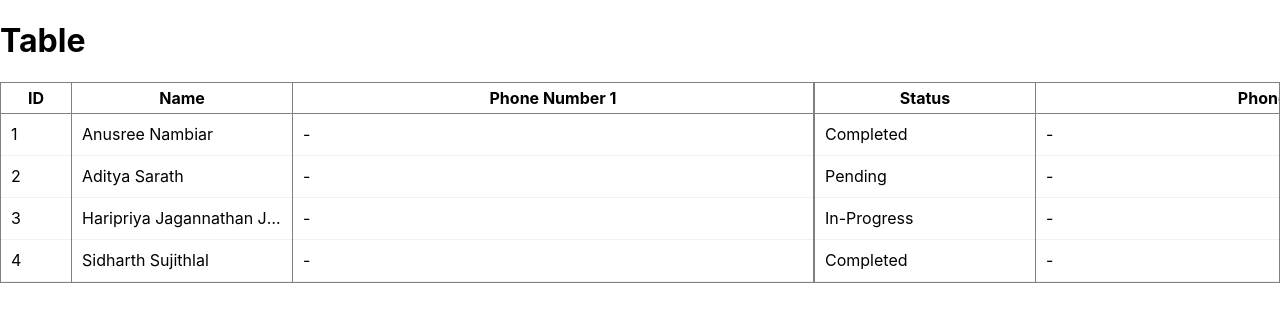
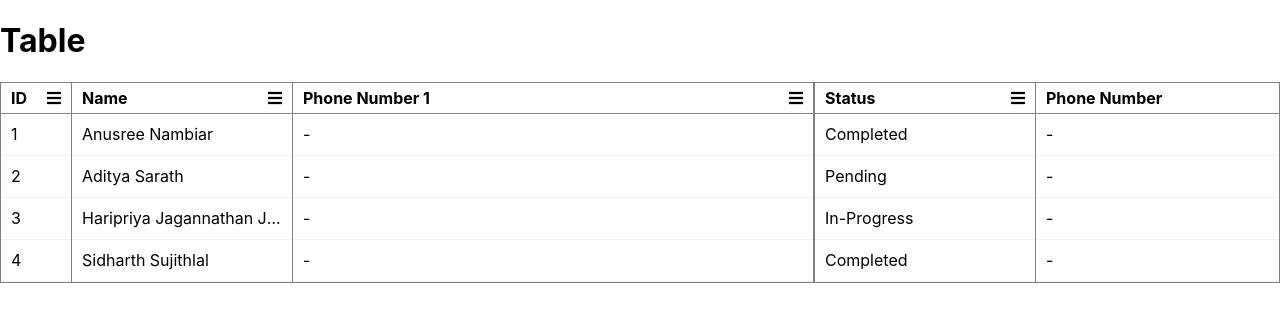
Before and after one commit to HaripriyaJ/angular-table, an Angular app: page / in a window 1280 px wide. Shown: the top 322 px of the page. Built offline with nearby package versions, Linux system fonts and the light colour scheme.

Commit message:
Dynamic column pinning

```diff
--- a/src/app/app-table/app-table-content.component.ts
+++ b/src/app/app-table/app-table-content/app-table-content.component.ts
@@ -1,7 +1,7 @@
 import { Component, OnInit } from '@angular/core';
 
 @Component({
-  selector: 'app-table-content',
+  selector: 'table-content',
   templateUrl: './app-table-content.component.html'
 })
 export class AppTableContentComponent implements OnInit {
--- a/src/app/app-table/app-table.component.html
+++ b/src/app/app-table/app-table.component.html
@@ -7,7 +7,7 @@
   <ng-container *ngIf="!noResults; else noResultsContainer">
     <!-- Columns pinned to the left -->
     <div class="pinned-left-content" *ngIf="tableColumns.leftColumns.length">
-      <app-table-content>
+      <table-content>
         <ng-container header>
           <th
             class="header-cell"
@@ -15,7 +15,13 @@
             [attr.data-header]="column?.header"
             [ngStyle]="columnStyle(column?.columnWidth)"
           >
-            {{ column?.header }}
+            <div class="header-cell-content">
+              {{ column?.header }}
+              <column-options
+                [columnConfig]="column"
+                (changeColumnConfig)="handleColumConfigChange($event)"
+              ></column-options>
+            </div>
           </th>
         </ng-container>
         <ng-container body>
@@ -32,11 +38,11 @@
             </td>
           </tr>
         </ng-container>
-      </app-table-content>
+      </table-content>
     </div>
 
     <div class="scrollable-content">
-      <app-table-content>
+      <table-content>
         <ng-container header>
           <th
             class="header-cell"
@@ -44,7 +50,13 @@
             [attr.data-header]="column?.header"
             [ngStyle]="columnStyle(column?.columnWidth)"
           >
-            {{ column?.header }}
+            <div class="header-cell-content">
+              {{ column?.header }}
+              <column-options
+                [columnConfig]="column"
+                (changeColumnConfig)="handleColumConfigChange($event)"
+              ></column-options>
+            </div>
           </th>
         </ng-container>
         <ng-container body>
@@ -61,12 +73,12 @@
             </td>
           </tr>
         </ng-container>
-      </app-table-content>
+      </table-content>
     </div>
 
     <!-- Columns pinned to the right -->
     <div class="pinned-right-content" *ngIf="tableColumns.rightColumns.length">
-      <app-table-content>
+      <table-content>
         <ng-container header>
           <th
             class="header-cell"
@@ -74,7 +86,13 @@
             [attr.data-header]="column?.header"
             [ngStyle]="columnStyle(column?.columnWidth)"
           >
-            {{ column?.header }}
+            <div class="header-cell-content">
+              {{ column?.header }}
+              <column-options
+                [columnConfig]="column"
+                (changeColumnConfig)="handleColumConfigChange($event)"
+              ></column-options>
+            </div>
           </th>
         </ng-container>
         <ng-container body>
@@ -91,7 +109,7 @@
             </td>
           </tr>
         </ng-container>
-      </app-table-content>
+      </table-content>
     </div>
   </ng-container>
   <ng-template #noResultsContainer>
--- a/src/app/app-table/app-table.component.scss
+++ b/src/app/app-table/app-table.component.scss
@@ -55,6 +55,16 @@
         border-bottom: 1px solid grey;
         .header-cell {
             @extend .table-cell-padding;
+            position: relative;
+            &-content {
+                display: flex;
+                justify-content: space-between;
+                align-items: center;
+            }
+
+            .ham-icon {
+                cursor: pointer;
+            }
         }
     }
 
--- a/src/app/app-table/app-table.component.ts
+++ b/src/app/app-table/app-table.component.ts
@@ -1,4 +1,4 @@
-import { Component, Input, OnChanges, SimpleChanges, ViewEncapsulation } from '@angular/core';
+import { Component, EventEmitter, Input, OnChanges, Output, SimpleChanges, ViewEncapsulation } from '@angular/core';
 import { IColumnConfig } from 'src/interfaces/tableConfig';
 
 @Component({
@@ -9,8 +9,9 @@ import { IColumnConfig } from 'src/interfaces/tableConfig';
 })
 
 export class AppTableComponent implements OnChanges {
-  @Input('tableConfig') tableConfig: IColumnConfig[] = [];
+  @Input('tableColumnConfig') tableColumnConfig: IColumnConfig[] = [];
   @Input('tableData') tableData: any[] = [];
+  @Output() changeTableConfig: EventEmitter<IColumnConfig> = new EventEmitter();
 
   public tableColumns: {
     [index: string]: any;
@@ -29,7 +30,7 @@ export class AppTableComponent implements OnChanges {
 
   ngOnChanges(changes: SimpleChanges): void {
     // Display table if data is present
-    if (this.tableConfig.length && this.tableData.length) {
+    if (this.tableColumnConfig.length && this.tableData.length) {
       this.noResults = false;
       this.tableColumns = {
         leftColumns: this.getPinnedColumns('left'),
@@ -40,7 +41,7 @@ export class AppTableComponent implements OnChanges {
   }
 
   public getPinnedColumns(direction: 'left' | 'right' | 'none') {
-    return this.tableConfig.filter((col) => col.pinColumn === direction);
+    return this.tableColumnConfig.filter((col) => col.pinColumn === direction);
   }
 
   // Style columns
@@ -57,4 +58,8 @@ export class AppTableComponent implements OnChanges {
       ].filter((col: IColumnConfig) => !col?.columnWidth).length
     }%`;
   }
+
+  public handleColumConfigChange(config: IColumnConfig) {
+    this.changeTableConfig.emit(config);
+  }
 }
--- /dev/null
+++ b/src/app/app-table/column-options/column-options.component.html
@@ -0,0 +1,44 @@
+<ng-container (blur)="toggleColumnOptions()">
+  <i
+    class="fa fa-bars ham-icon"
+    aria-hidden="true"
+    title="Options"
+    (click)="toggleColumnOptions()"
+  ></i>
+
+  <div *ngIf="showOptions" class="column-options-wrapper">
+    <div class="column-option">
+      <i class="fa fa-map-pin column-option-icon" aria-hidden="true"></i>
+      Pin Column
+      <div class="column-option-suboption">
+        <span
+          [ngClass]="
+            columnConfig.pinColumn === 'left'
+              ? 'column-option-suboption-icon'
+              : ''
+          "
+          (click)="pinColumn('left')"
+          >Pin Left</span
+        >
+        <span
+          [ngClass]="
+            columnConfig.pinColumn === 'right'
+              ? 'column-option-suboption-icon'
+              : ''
+          "
+          (click)="pinColumn('right')"
+          >Pin Right</span
+        >
+        <span
+          [ngClass]="
+            columnConfig.pinColumn === 'none'
+              ? 'column-option-suboption-icon'
+              : ''
+          "
+          (click)="pinColumn('right')"
+          >No Pin</span
+        >
+      </div>
+    </div>
+  </div>
+</ng-container>
--- /dev/null
+++ b/src/app/app-table/column-options/column-options.component.scss
@@ -0,0 +1,73 @@
+.column {
+    &-options-wrapper {
+        position: absolute;
+        z-index: 10;
+        min-height: max-content;
+        min-width: fit-content;
+        display: flex;
+        background-color: white;
+        border-radius: 3px;
+        border: 1px solid grey;
+        padding: 10px 0;
+        min-width: 120px;
+    }
+
+    &-option {
+        width: 100%;
+        display: inherit;
+        justify-content: space-evenly;
+        align-items: center;
+        padding: 5px 12px;
+        font-size: 12px;
+        font-weight: normal;
+        cursor: pointer;
+        transition: all 250ms ease;
+        position: relative;
+
+        &-icon {
+            margin-right: 10px;
+        }
+
+        .fa-map-pin {
+            transform: rotate(45deg);
+        }
+
+        &-suboption {
+            position: absolute;
+            flex-direction: column;
+            border: 1px solid grey;
+            border-radius: 3px;
+            background-color: white;
+            top: 25px;
+            width: 75%;
+            left: 40px;
+            z-index: 11;
+            display: none;
+            text-align: left;
+            span {
+                padding: 5px 12px 5px 20px;
+                position: relative;
+                &:hover {
+                    background-color: #f1f1f1;
+                }
+            }
+
+            &-icon::before {
+                content: "";
+                padding: 3px;
+                background-color: black;
+                border-radius: 50%;
+                position: absolute;
+                left: 5px;
+                top: 10px;
+            }
+        }
+
+        &:hover {
+            background-color: #f1f1f1;
+            .column-option-suboption {
+                display: flex;
+            }
+        }
+    }
+}
--- /dev/null
+++ b/src/app/app-table/column-options/column-options.component.ts
@@ -0,0 +1,23 @@
+import { Component, EventEmitter, Input, Output } from '@angular/core';
+import { IColumnConfig } from 'src/interfaces/tableConfig';
+
+@Component({
+  selector: 'column-options',
+  templateUrl: './column-options.component.html',
+  styleUrls: ['./column-options.component.scss']
+})
+export class ColumnOptionsComponent {
+
+  @Input("columnConfig") columnConfig!: IColumnConfig;
+  @Output() changeColumnConfig: EventEmitter<IColumnConfig> = new EventEmitter();
+
+  public showOptions: boolean = false;
+
+  public toggleColumnOptions() {
+    this.showOptions = !this.showOptions;
+  }
+
+  public pinColumn(direction: "left" | "right" | "none") {
+    this.changeColumnConfig.emit({...this.columnConfig, pinColumn: direction});
+  }
+}
--- a/src/app/app.component.html
+++ b/src/app/app.component.html
@@ -1,3 +1,7 @@
 <h1>Table</h1>
 
-<app-table [tableConfig]="tableConfig" [tableData]="tableData"></app-table>
+<app-table
+  [tableColumnConfig]="tableColumnConfig"
+  [tableData]="tableData"
+  (changeTableConfig)="updateTableColumnConfig($event)"
+></app-table>
--- a/src/app/app.component.ts
+++ b/src/app/app.component.ts
@@ -1,4 +1,4 @@
-import { Component, OnInit } from '@angular/core';
+import { Component } from '@angular/core';
 import { IColumnConfig } from 'src/interfaces/tableConfig';
 import { AppTableService } from './app-table/app-table.service';
 
@@ -7,16 +7,16 @@ import { AppTableService } from './app-table/app-table.service';
   templateUrl: './app.component.html',
   styleUrls: ['./app.component.scss']
 })
-export class AppComponent implements OnInit {
-  public tableConfig: IColumnConfig[] = [];
+export class AppComponent {
+  public tableColumnConfig: IColumnConfig[] = [];
   public tableData: any[] = [];
 
   constructor(private tableService: AppTableService) {
-    this.tableService.getTableConfig().subscribe((data: any) => this.tableConfig = data.columns);
+    this.tableService.getTableConfig().subscribe((data: any) => this.tableColumnConfig = data.columns);
     this.tableService.getTableData().subscribe((data: any) => this.tableData = data.data);
   }
 
-  ngOnInit(): void {
-    console.log(this.tableConfig, this.tableData);
+  public updateTableColumnConfig(config: IColumnConfig) {
+    this.tableColumnConfig = this.tableColumnConfig.map(column => column.data === config.data ? config : column);
   }
 }
--- a/src/app/app.module.ts
+++ b/src/app/app.module.ts
@@ -4,13 +4,15 @@ import { HttpClientModule } from '@angular/common/http';
 
 import { AppComponent } from './app.component';
 import { AppTableComponent } from './app-table/app-table.component';
-import { AppTableContentComponent } from './app-table/app-table-content.component';
+import { AppTableContentComponent } from './app-table/app-table-content/app-table-content.component';
+import { ColumnOptionsComponent } from './app-table/column-options/column-options.component';
 
 @NgModule({
   declarations: [
     AppComponent,
     AppTableComponent,
-    AppTableContentComponent
+    AppTableContentComponent,
+    ColumnOptionsComponent
   ],
   imports: [
     BrowserModule,
--- a/src/index.html
+++ b/src/index.html
@@ -6,6 +6,7 @@
   <base href="/">
   <meta name="viewport" content="width=device-width, initial-scale=1">
   <link rel="icon" type="image/x-icon" href="favicon.ico">
+  <link rel="stylesheet" href="https://cdnjs.cloudflare.com/ajax/libs/font-awesome/5.15.4/css/all.min.css" integrity="sha512-1ycn6IcaQQ40/MKBW2W4Rhis/DbILU74C1vSrLJxCq57o941Ym01SwNsOMqvEBFlcgUa6xLiPY/NS5R+E6ztJQ==" crossorigin="anonymous" referrerpolicy="no-referrer" />
 </head>
 <body>
   <app-root></app-root>
```
Also changed, not shown: src/app/app-table/app-table-content/app-table-content.component.html (line endings or trailing spaces).
